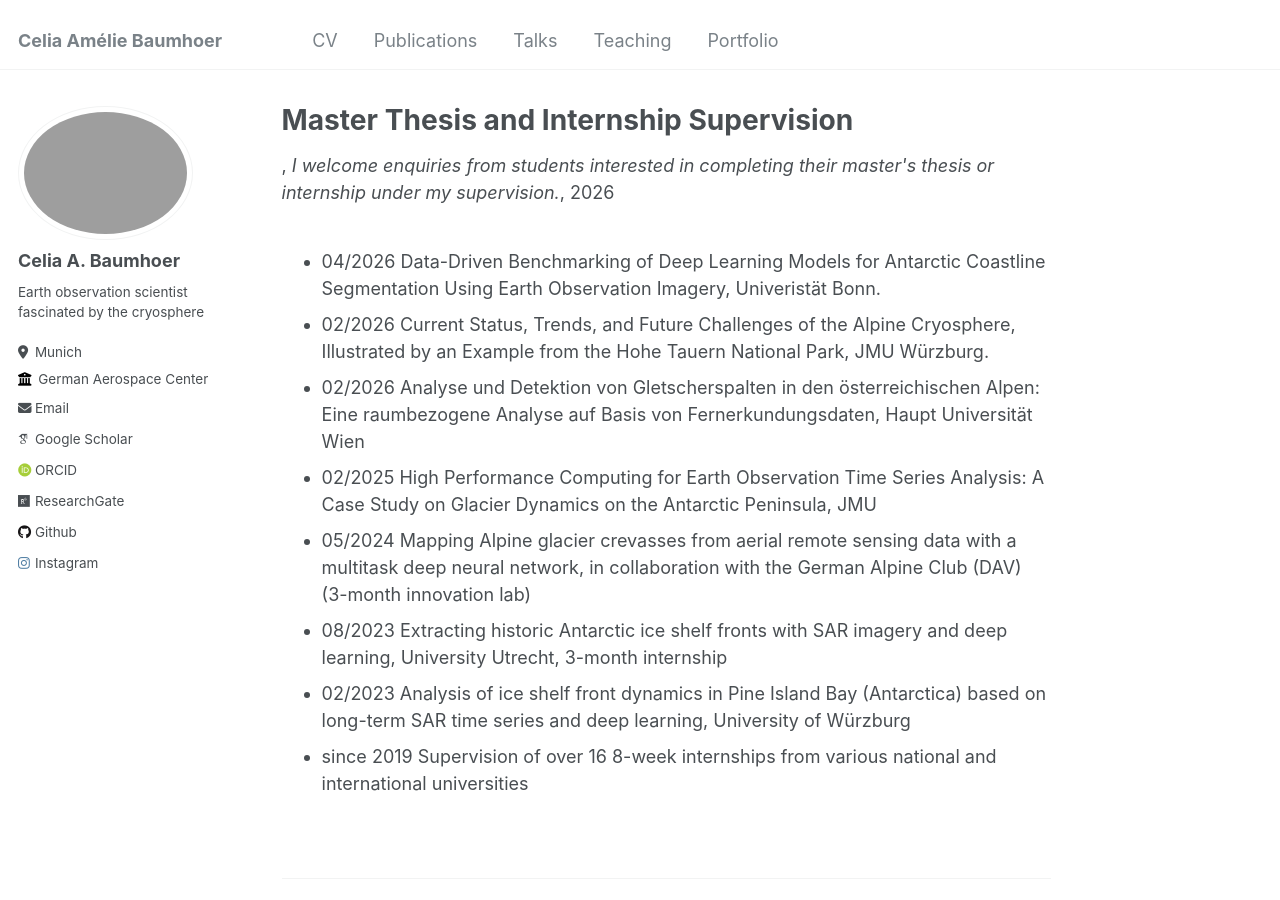
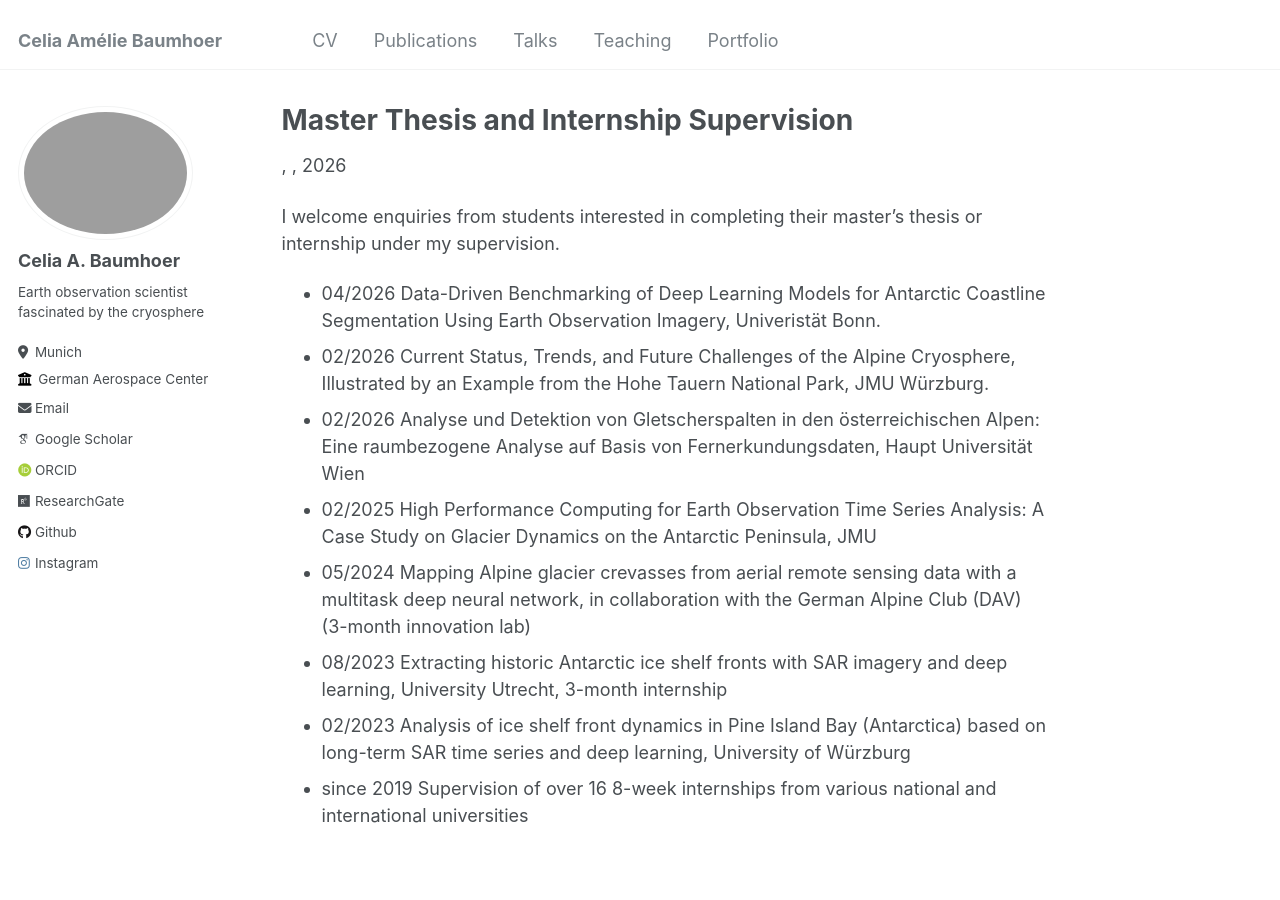
Before and after one commit to celiabaumhoer/celiabaumhoer.github.io, a Jekyll site: the page built from _teaching/2026-MA.md, in a window 1280 px wide and 900 px high. Built offline with Jekyll 4.4.1, drawn with Linux system fonts in a browser that asks for light colours; some web fonts are replaced.

```diff
--- a/_teaching/2026-MA.md
+++ b/_teaching/2026-MA.md
@@ -3,10 +3,11 @@ title: "Master Thesis and Internship Supervision"
 collection: teaching
 type: ""
 permalink: /teaching/2026-MA
-venue: "I welcome enquiries from students interested in completing their master's thesis or internship under my supervision."
+venue: ""
 date: 2026-06-01
 location: "DLR, Germany"
 ---
+I welcome enquiries from students interested in completing their master's thesis or internship under my supervision.
 
 * 04/2026	Data-Driven Benchmarking of Deep Learning Models for Antarctic Coastline Segmentation Using Earth Observation Imagery, Univeristät Bonn.
 * 02/2026	Current Status, Trends, and Future Challenges of the Alpine Cryosphere, Illustrated by an Example from the Hohe Tauern National Park, JMU Würzburg.
```
